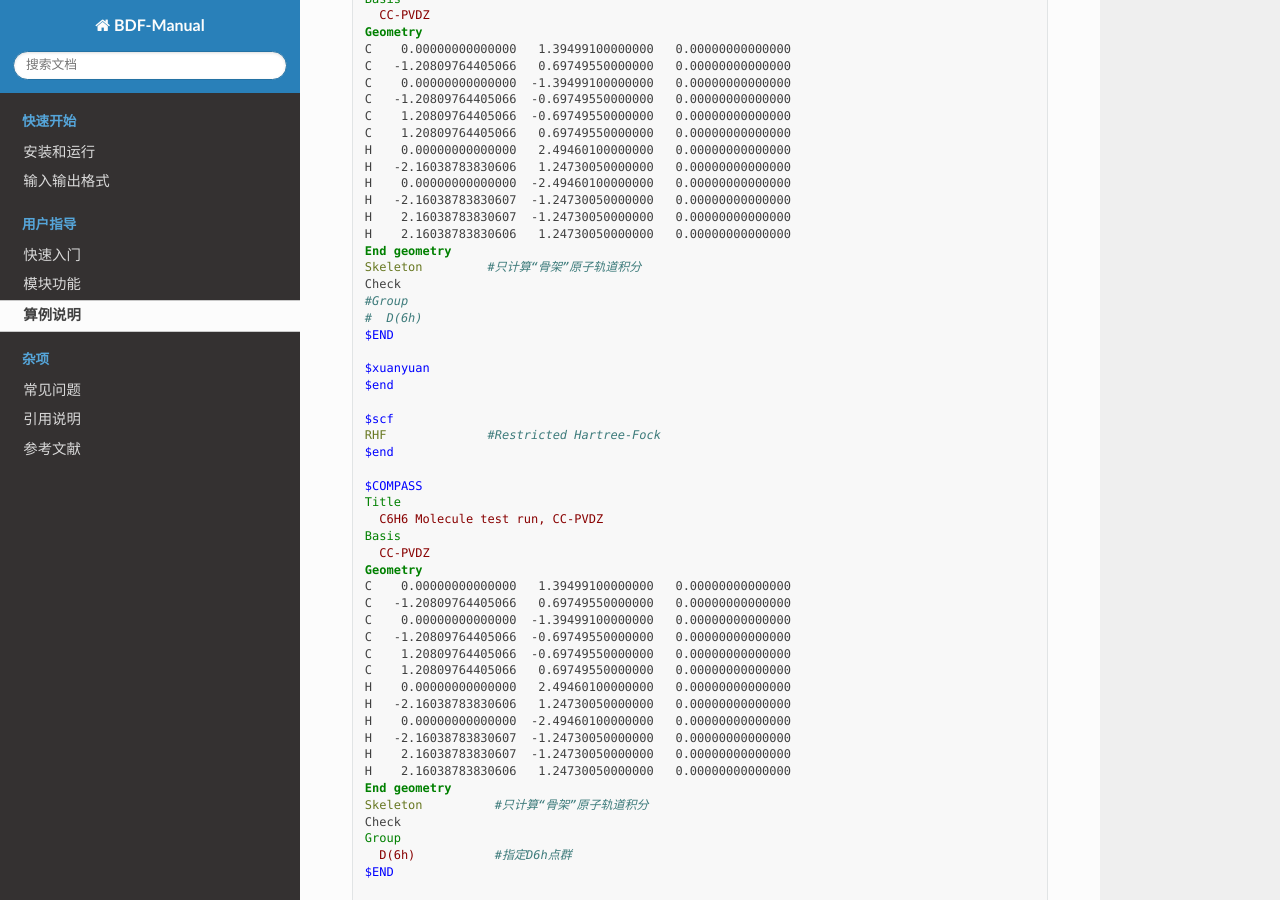
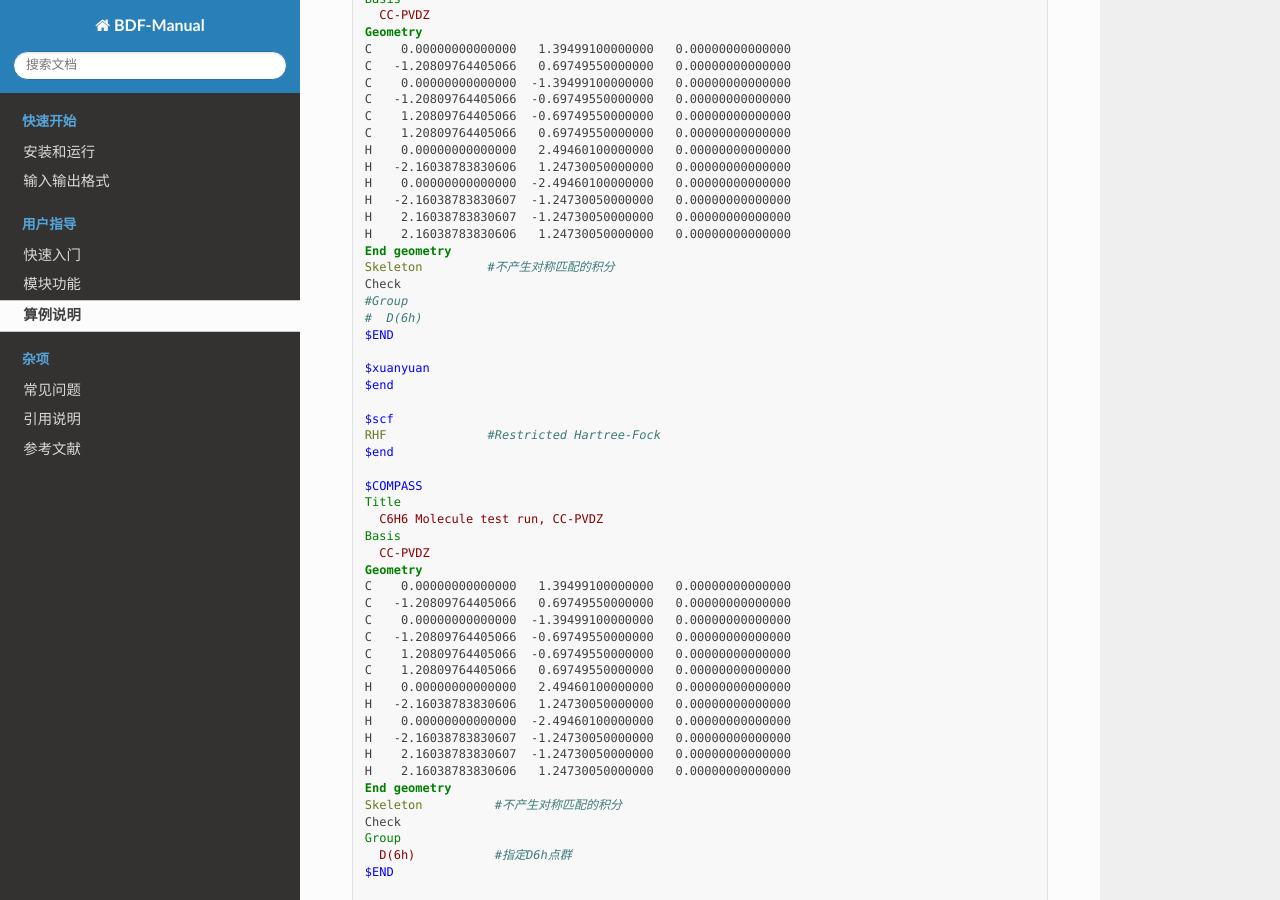
Before and after one commit to BDF-manual-maintenance/BDF-Manual, a Sphinx documentation site: the page built from source/Example.rst, in a window 1280 px wide and 900 px high, scrolled down 857 px. Built offline with Sphinx 7.4.7 and the Read the Docs theme 2.0.0, drawn with Linux system fonts in a browser that asks for light colours; pages that are not in the unit, such as notebooks, are missing from menus; some of the changed text lies outside the part shown.

Commit message:
Update Example.rst

```diff
--- a/source/Example.rst
+++ b/source/Example.rst
@@ -58,7 +58,7 @@
      H    2.16038783830607  -1.24730050000000   0.00000000000000
      H    2.16038783830606   1.24730050000000   0.00000000000000
      End geometry
-     Skeleton         #只计算“骨架”原子轨道积分
+     Skeleton         #不产生对称匹配的积分
      Check
      #Group
      #  D(6h)
@@ -90,7 +90,7 @@
      H    2.16038783830607  -1.24730050000000   0.00000000000000
      H    2.16038783830606   1.24730050000000   0.00000000000000
      End geometry
-     Skeleton          #只计算“骨架”原子轨道积分
+     Skeleton          #不产生对称匹配的积分
      Check
      Group
        D(6h)           #指定D6h点群
@@ -338,7 +338,7 @@
      H  0.000000000   0.783975899   -0.184686472
      End geometry
      Check
-     Skeleton        #只计算“骨架”原子轨道积分
+     Skeleton        #不产生对称匹配的积分
      $END
 
      $XUANYUAN
@@ -517,7 +517,7 @@
      UNIT                #指定坐标长度单位
      Bohr
      Check
-     skeleton            #只计算“骨架”原子轨道积分
+     skeleton            #不产生对称匹配的积分
      Group
        C(1)              #指定C1点群
      $END
@@ -730,7 +730,7 @@
      End geometry
      Group
        C(1)
-     Skeleton                      #只计算“骨架”原子轨道积分
+     Skeleton                      #不产生对称匹配的积分
      check
      $END
 
```
